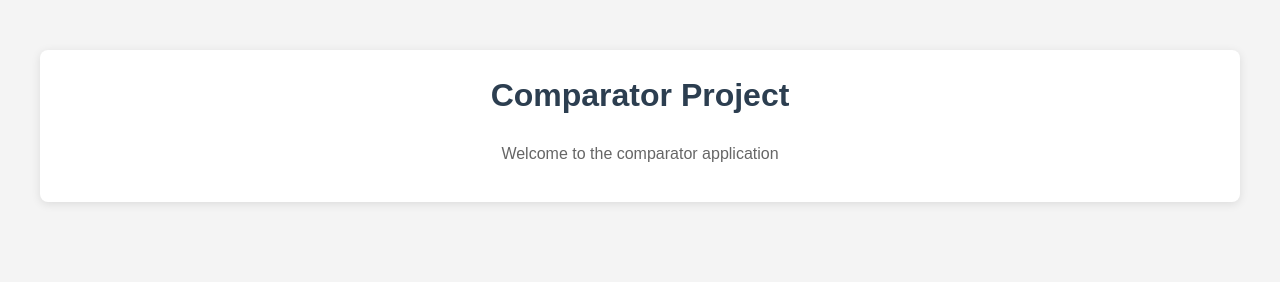
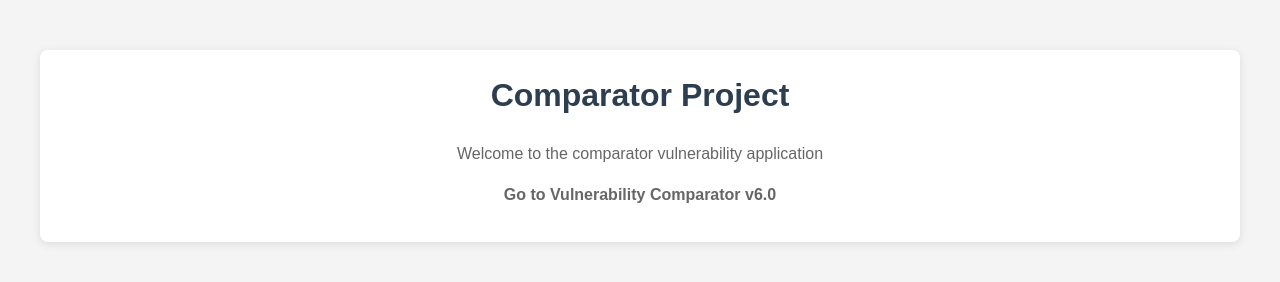
Before and after one commit to edeluz/comparator, a website: page pages/index.html in a window 1280 px wide. Drawn offline with Linux system fonts and the light colour scheme.

Commit message:
feat: update index

```diff
--- a/pages/index.html
+++ b/pages/index.html
@@ -9,7 +9,8 @@
 <body>
     <div id="app">
         <h1>Comparator Project</h1>
-        <p>Welcome to the comparator application</p>
+        <p>Welcome to the comparator vulnerability application</p>
+        <p><a href="VulnerabilityComparatorV6.html" style="color: var(--brand); text-decoration: none; font-weight: bold;" onmouseover="this.style.textDecoration='underline'; this.style.opacity='0.8';" onmouseout="this.style.textDecoration='none'; this.style.opacity='1';">Go to Vulnerability Comparator v6.0</a></p>
     </div>
     <script src="../src/index.js"></script>
 </body>
```
